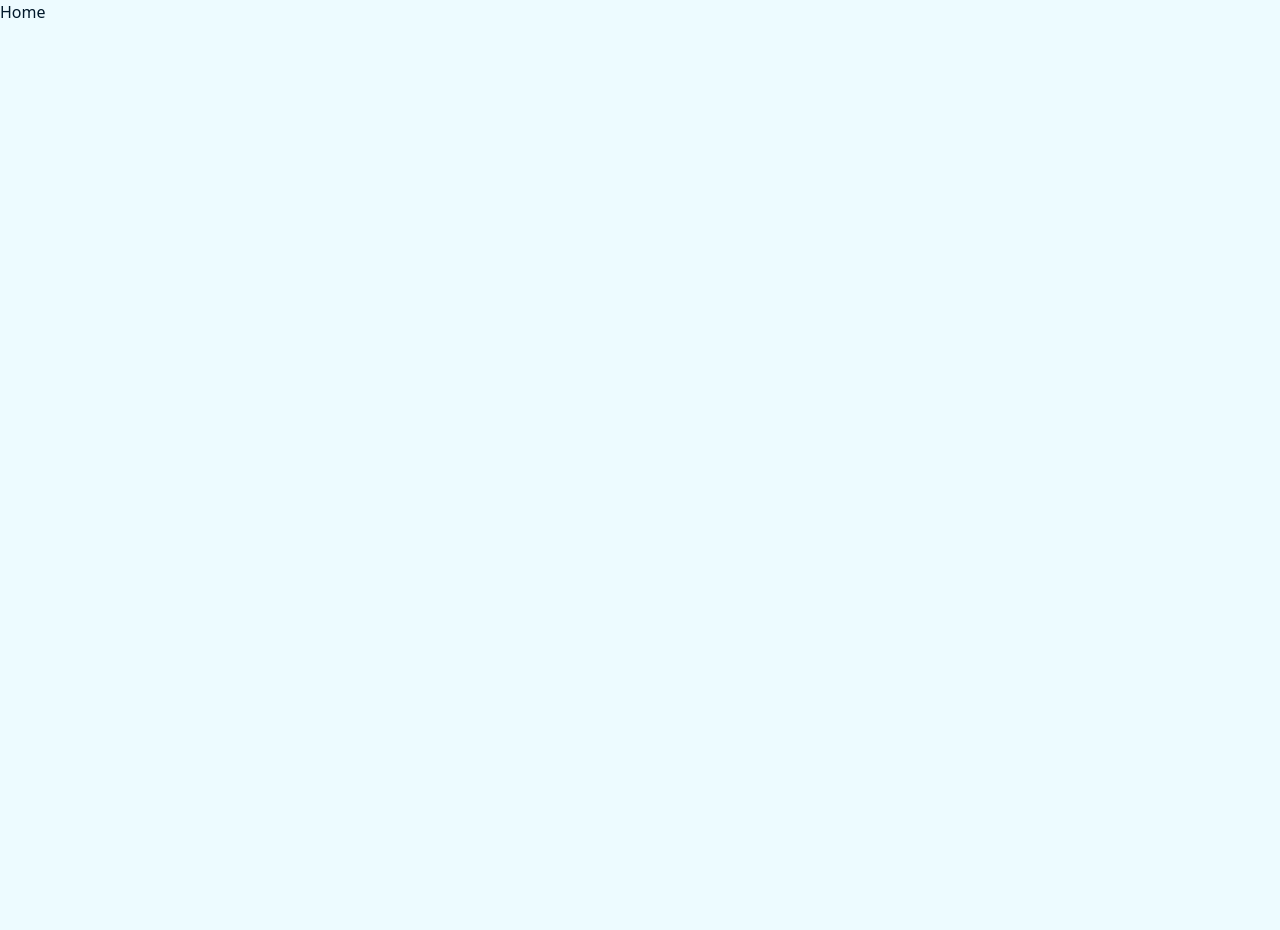
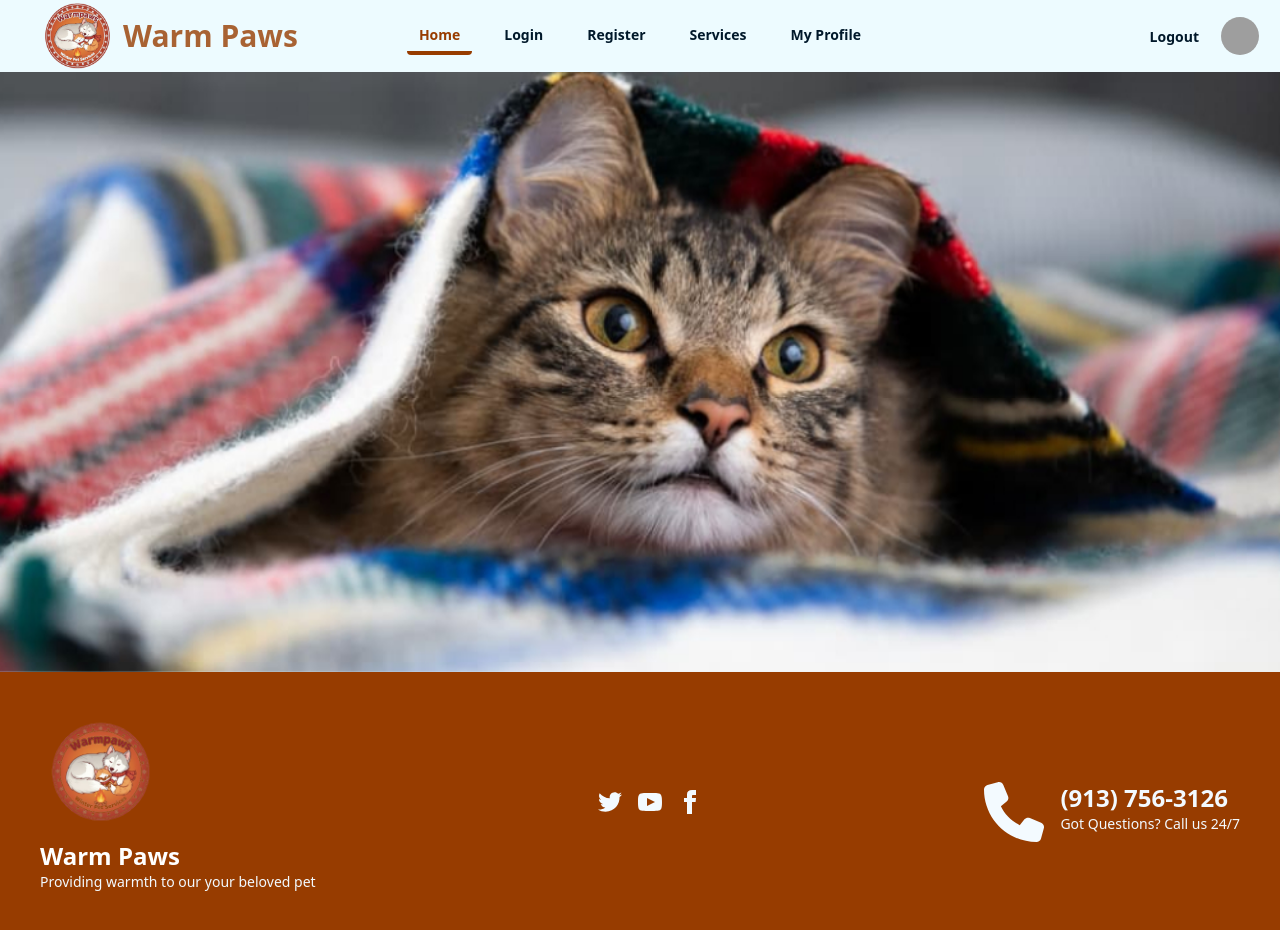
Before and after one commit to abubakar-arman/B12A09-warm-paws, a React (Vite) app: page / in a window 1280 px wide. Before the commit the page ends 800 px from the top, so only its background shows below. Built offline with nearby package versions, Linux system fonts and the light colour scheme; grey boxes are pictures that could not be loaded.

Commit message:
Add components to router

```diff
--- a/src/App.css
+++ /dev/null
@@ -1,4 +0,0 @@
-a.active {
-    color: var(--color-primary);
-    border-bottom: 4px solid;
-}
--- a/src/App.jsx
+++ /dev/null
@@ -1,22 +0,0 @@
-import './App.css'
-import Footer from './components/Footer'
-import Hero from './components/Hero'
-import Navbar from './components/Navbar'
-import Services from './components/Services'
-
-
-function App() {
-
-  return (
-    <>
-    <div className='bg-slate-200 h-screen'>
-      <Navbar />
-      <Hero />
-      <Services />
-      <Footer />
-    </div>
-    </>
-  )
-}
-
-export default App
--- a/src/components/Hero.jsx
+++ b/src/components/Hero.jsx
@@ -25,7 +25,6 @@ const Hero = () => {
       <SwiperSlide><img src={pet2} alt="" className='object-cover w-full h-full' /></SwiperSlide>
       <SwiperSlide><img src={pet3} alt="" className='object-cover w-full h-full' /></SwiperSlide>
       <SwiperSlide><img src={pet4} alt="" className='object-cover w-full h-full' /></SwiperSlide>
-      ...
     </Swiper>
   );
 };
--- a/src/index.css
+++ b/src/index.css
@@ -44,3 +44,8 @@
   --depth: 1;
   --noise: 0;
 }
+
+a.active {
+    color: var(--color-primary);
+    border-bottom: 4px solid;
+}
--- /dev/null
+++ b/src/layouts/Root.jsx
@@ -0,0 +1,18 @@
+import React from 'react';
+import Navbar from '../components/Navbar';
+import { Outlet } from 'react-router';
+import Footer from '../components/Footer';
+
+const Root = () => {
+    return (
+        <div>
+            <div className='bg-slate-200 h-screen'>
+                <Navbar />
+                <Outlet />
+                <Footer />
+            </div>
+        </div>
+    );
+};
+
+export default Root;
--- a/src/main.jsx
+++ b/src/main.jsx
@@ -1,7 +1,6 @@
 import { StrictMode } from 'react'
 import { createRoot } from 'react-dom/client'
 import './index.css'
-import App from './App.jsx'
 import { RouterProvider } from 'react-router'
 import router from './routes/router.jsx'
 
--- /dev/null
+++ b/src/pages/Home.jsx
@@ -0,0 +1,11 @@
+import Hero from '../components/Hero'
+const Home = () => {
+    return (
+        <div>
+            <Hero />
+
+        </div>
+    );
+};
+
+export default Home;
--- a/src/routes/router.jsx
+++ b/src/routes/router.jsx
@@ -1,9 +1,14 @@
 import { createBrowserRouter } from "react-router";
+import Root from "../layouts/Root";
+import Home from "../pages/Home";
 
 const router = createBrowserRouter([
   {
     path: '/',
-    element: <div>Home</div>
+    Component: Root,
+    children: [
+        {index: true, Component: Home},
+    ]
   },
   {
     path: '/services/:id',
```
